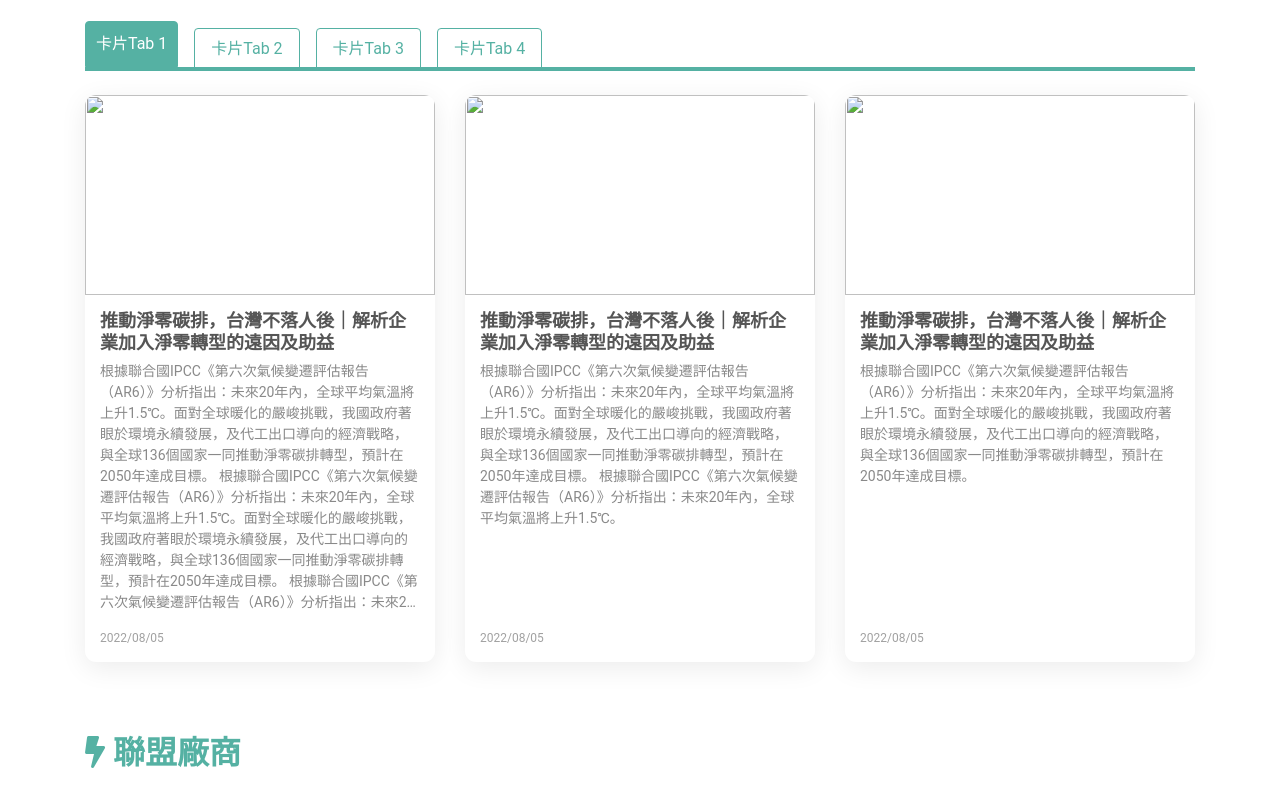
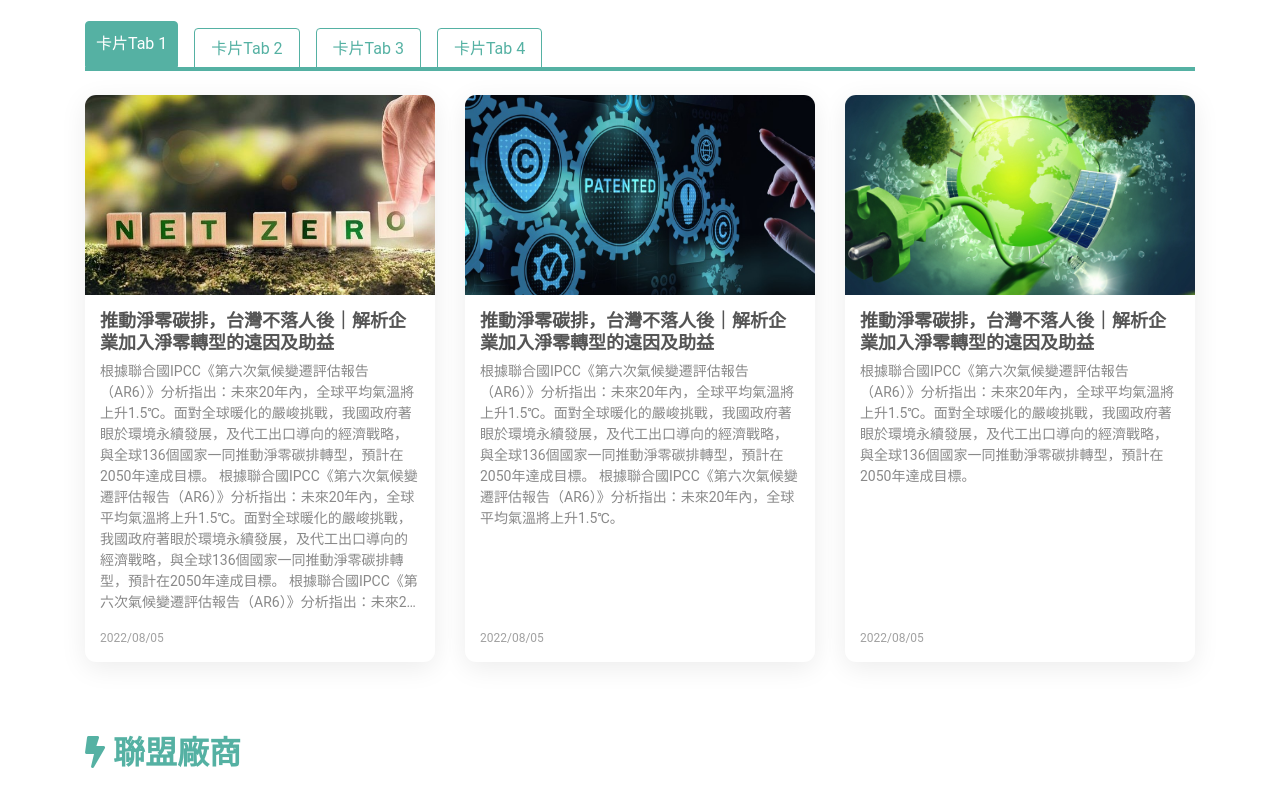
Before and after one commit to aavail007/powerschool, a plain HTML site: page index.html in a window 1280 px wide. Shown: the part 2403-3198 px from the top of the page. Drawn offline with nearby package versions, Linux system fonts and the light colour scheme; the site is published under a folder, as on GitHub Pages, so addresses that start at the root find nothing.

Commit message:
修正圖片路徑問題

```diff
--- a/index.html
+++ b/index.html
@@ -907,7 +907,7 @@
             <div class="pow-card">
               <a href="#">
                 <div class="pow-card-top-img">
-                  <img src="/img/example/img-1.JPG">
+                  <img src="img/example/img-1.JPG">
                 </div>
                 <div class="pow-card-p">
                   <h3 class="nz-black nz-overflow-ellipsis-2">推動淨零碳排，台灣不落人後｜解析企業加入淨零轉型的遠因及助益</h3>
@@ -928,7 +928,7 @@
             <div class="pow-card">
               <a href="#">
                 <div class="pow-card-top-img">
-                  <img src="/img/example/img-2.JPG">
+                  <img src="img/example/img-2.JPG">
                 </div>
                 <div class="pow-card-p">
                   <h3 class="nz-black nz-overflow-ellipsis-2">推動淨零碳排，台灣不落人後｜解析企業加入淨零轉型的遠因及助益</h3>
@@ -945,7 +945,7 @@
             <div class="pow-card">
               <a href="#">
                 <div class="pow-card-top-img">
-                  <img src="/img/example/img-3.JPG">
+                  <img src="img/example/img-3.JPG">
                 </div>
                 <div class="pow-card-p">
                   <h3 class="nz-black nz-overflow-ellipsis-2">推動淨零碳排，台灣不落人後｜解析企業加入淨零轉型的遠因及助益</h3>
@@ -966,7 +966,7 @@
             <div class="pow-card">
               <a href="#">
                 <div class="pow-card-top-img">
-                  <img src="/img/example/img-4.JPG">
+                  <img src="img/example/img-4.JPG">
                 </div>
                 <div class="pow-card-p">
                   <h3 class="nz-black nz-overflow-ellipsis-2">推動淨零碳排，台灣不落人後｜解析企業加入淨零轉型的遠因及助益</h3>
@@ -987,7 +987,7 @@
             <div class="pow-card">
               <a href="#">
                 <div class="pow-card-top-img">
-                  <img src="/img/example/img-5.JPG">
+                  <img src="img/example/img-5.JPG">
                 </div>
                 <div class="pow-card-p">
                   <h3 class="nz-black nz-overflow-ellipsis-2">推動淨零碳排，台灣不落人後｜解析企業加入淨零轉型的遠因及助益</h3>
@@ -1004,7 +1004,7 @@
             <div class="pow-card">
               <a href="#">
                 <div class="pow-card-top-img">
-                  <img src="/img/example/img-2.JPG">
+                  <img src="img/example/img-2.JPG">
                 </div>
                 <div class="pow-card-p">
                   <h3 class="nz-black nz-overflow-ellipsis-2">推動淨零碳排，台灣不落人後｜解析企業加入淨零轉型的遠因及助益</h3>
```
